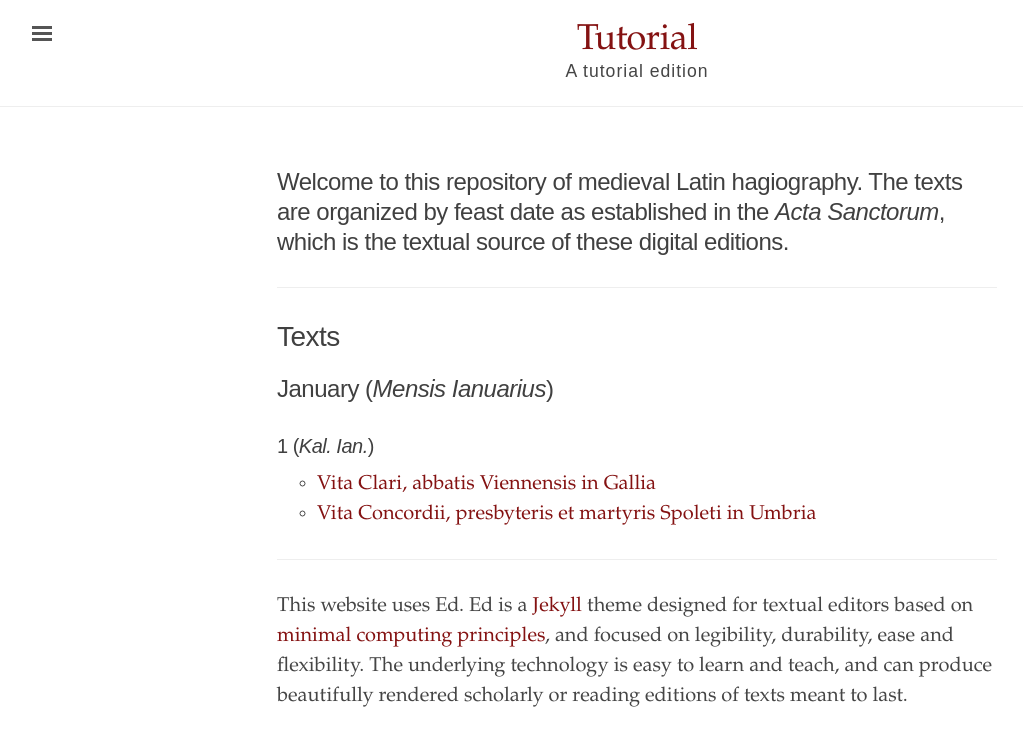
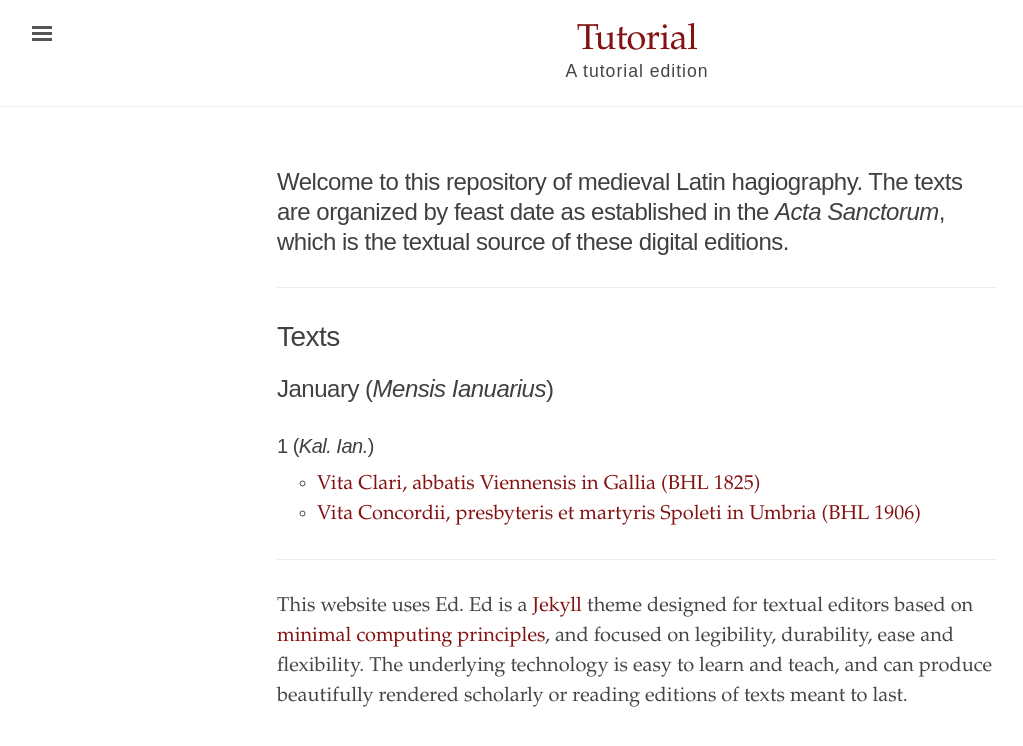
Before and after one commit to cjkoepke1/latin-hagiography, a Jekyll site: the page built from index.md, in a window 1280 px wide. Shown: the top 746 px of the page, without its empty margins (3-1026 px from the left). Built offline with Jekyll 4.4.1, drawn with Linux system fonts in a browser that asks for light colours.

Commit message:
add bhl numbers to title links

```diff
--- a/index.md
+++ b/index.md
@@ -15,8 +15,8 @@ title: "Latin Hagiography"
 
 ### 1 (*Kal. Ian.*)
 
-- [Vita Clari, abbatis Viennensis in Gallia](https://cjkoepke1.github.io/tutorial/texts/vita-clari/)
-- [Vita Concordii, presbyteris et martyris Spoleti in Umbria](https://cjkoepke1.github.io/tutorial/texts/vita-concordii/)
+- [Vita Clari, abbatis Viennensis in Gallia (BHL 1825)](https://cjkoepke1.github.io/tutorial/texts/vita-clari/)
+- [Vita Concordii, presbyteris et martyris Spoleti in Umbria (BHL 1906)](https://cjkoepke1.github.io/tutorial/texts/vita-concordii/)
 
 ---
 
```
